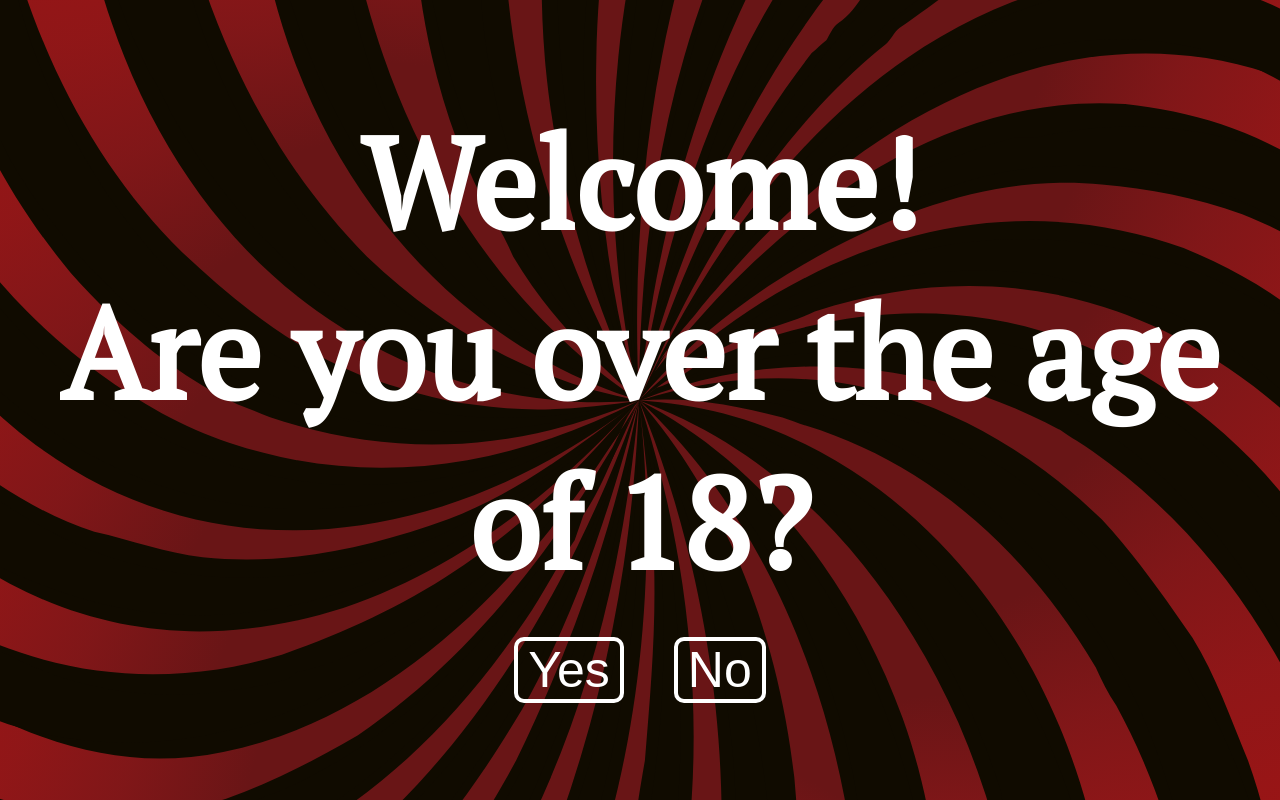
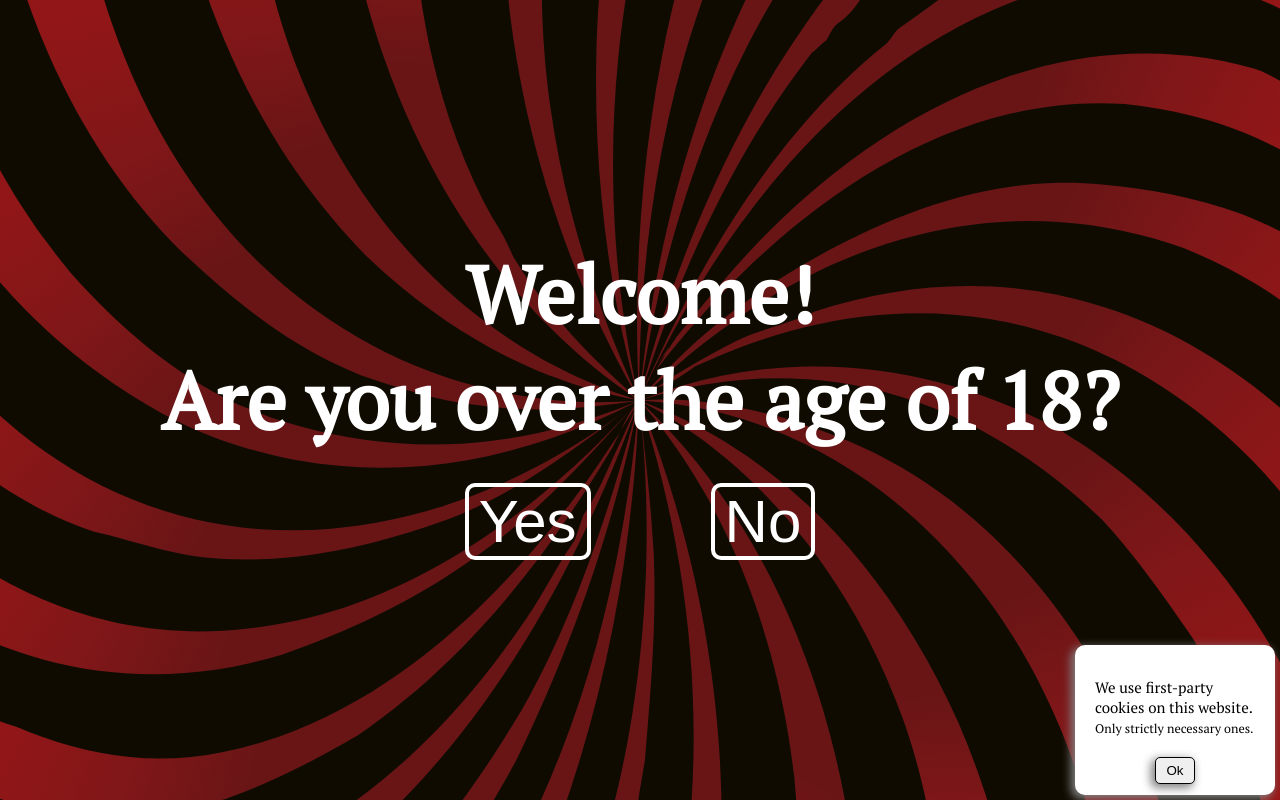
Before and after one commit to trilisen/Omnipollo, a website built with Parcel: page index.html in a window 1280 px wide. Built offline with nearby package versions, Linux system fonts and the light colour scheme.

Commit message:
Fixed critical bugs

```diff
--- a/index.html
+++ b/index.html
@@ -125,6 +125,10 @@
     <div class="backgroundContainer">
         <img class="loadingImage spinning" src="/img/cirkel_gradient.svg" alt="Loading or background image">
     </div>
+    <div class="cookieAccept">
+        <p>We use first-party cookies on this website. <small>Only strictly necessary ones.</small></p>
+        <button class="cookieBtn">Ok</button>
+    </div>
     <script src="/scripts/index.js"></script>
 </body>
 </html>
--- a/scripts/index.js
+++ b/scripts/index.js
@@ -20,7 +20,11 @@ if (!preferReducedMotion || preferReducedMotion.matches) {
     })
 }
 
+const cookieAcceptBox = document.querySelector(".cookieAccept");
+
 // The second stage of the intro / age confirmation window because we "sell" beer
+// Due to bug with underlineds classes not working properly with this script,
+// underlined is set to notAnimated
 function showAgeConfirmation() {
     loadingImage.classList.remove("loadingImage");
     loadingImage.classList.add("backgroundImage");
@@ -28,6 +32,7 @@ function showAgeConfirmation() {
     underlined.classList.add("notAnimated");
     const ageConfirmation = document.querySelector(".ageConfirmation");
     ageConfirmation.style.display = "flex";
+    cookieAcceptBox.style.display = "flex";
 }
 
 const yesBtn = document.querySelector(".ageConfirmation div .yes");
@@ -40,7 +45,8 @@ yesBtn.addEventListener('click', (e) => {
         return nextweek;
     }
     document.cookie = `loggedIn=true; expires=${nextweek()}`;
-    e.path[2].style.display = "none";
+    let path = e.path || e.composedPath();
+    path[2].style.display = "none";
     loadMainContent();
 })
 
@@ -56,6 +62,8 @@ noBtn.addEventListener('click', (e) => {
 if (document.cookie === "loggedIn=true"){
     loadMainContent();
 }
+
+
 
 // Load the main site
 function loadMainContent() {
@@ -134,3 +142,13 @@ const animateHTML = function() {
     };
   };
   animateHTML().init();
+
+
+// Cookie accept button
+
+const cookieAcceptBtn = document.querySelector('.cookieBtn');
+
+cookieAcceptBtn.addEventListener('click', (e) => {
+    // On press remove element
+    cookieAcceptBox.style.display = "none";
+})
--- a/styles/style.scss
+++ b/styles/style.scss
@@ -384,13 +384,39 @@ footer {
   }
 }
 
-@media only screen and (max-device-width: 1200px) {
+.cookieAccept {
+  font-family: PTSerif;
+  display: none;
+  border-radius: 10px;
+  box-shadow: -3px 3px 10px 1px grey;
+  position: fixed;
+  justify-content: center;
+  align-items: center;
+  flex-direction: column;
+  bottom: 5px;
+  right: 5px;
+  background: white;
+  width: 200px;
+  height: 150px;
+  p {
+    margin: 2rem;
+    font-size: 1.5rem;
+  }
+  button {
+    padding: .5rem 1rem;
+    border: solid 1px black;
+    border-radius: 5px;
+    box-shadow: -3px 3px 10px 1px grey;
+  }
+}
+
+@media only screen and (max-width: 1200px) {
   .mainContainer .gallery {
     grid-template-columns: repeat(2, 1fr);
   }
 }
 
-@media only screen and (max-device-width: 800px) {
+@media only screen and (max-width: 800px) {
   .backgroundImage {
     transform: scale(8);
   }
```
Also changed, not shown: fonts/Montserrat-Bold.woff2 (deleted), fonts/Montserrat-Regular.woff2 (deleted).
